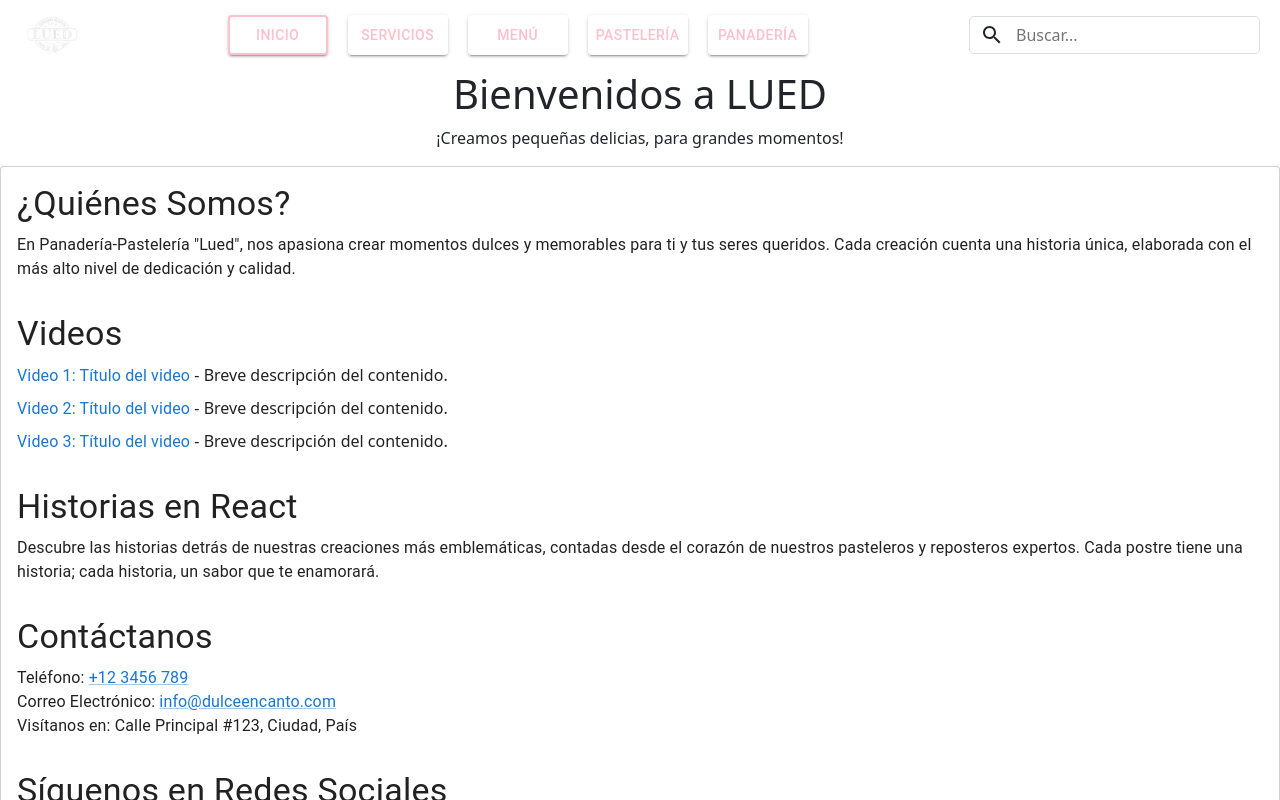
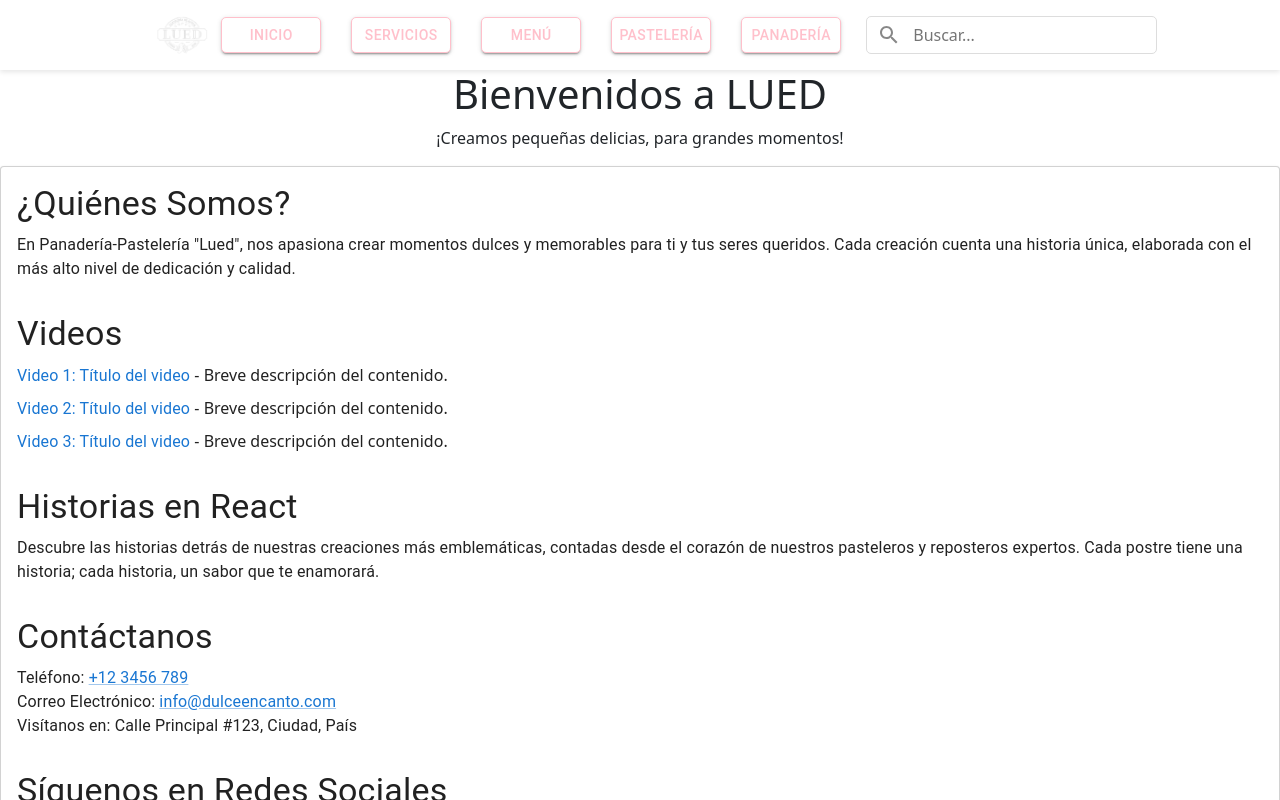
Before and after one commit to luedP/Lued, a React (Vite) app in the folder web-lued/: page / in a window 1280 px wide. Shown: the top 800 px of the page. Built offline with nearby package versions, Linux system fonts and the light colour scheme.

Commit message:
ajuste de header

```diff
--- a/web-lued/src/App.css
+++ b/web-lued/src/App.css
@@ -17,6 +17,7 @@
 .logo.react:hover {
   filter: drop-shadow(0 0 2em #61dafbaa);
 }
+
 
 @keyframes logo-spin {
   from {
--- a/web-lued/src/App.jsx
+++ b/web-lued/src/App.jsx
@@ -10,7 +10,7 @@ function App() {
      <SearchProvider>
       <Header />
       <RoutesIndex />
-      </SearchProvider>
+     </SearchProvider>
     </>
   )
 }
--- a/web-lued/src/layouts/header.jsx
+++ b/web-lued/src/layouts/header.jsx
@@ -1,136 +1,3 @@
-/* import { Link, NavLink } from "react-router-dom";
-import { useContext } from 'react';
-import { SearchContext } from "../components/context/SearchContext";
-import './header.scss'
-import logo from '../layouts/logo-blanco-sinfondo.png'
-import { Button } from '@mui/material';
-
-const Header = () => {
-
-  const { setSearchTerm } = useContext(SearchContext);
-
-  const linkIsActive = (isActive) => {
-    return isActive ? 'header__item-link header__item-link--is--active' : 'header__item-link'
-  }
-  const handleSearch = (event) => {
-    setSearchTerm(event.target.value);
-  };
-  return (
-    <header>
-      <nav className="header">
-      <NavLink to="/" className="header__logo">
-      <img src={logo} alt="Logo de LUED" />
-    </NavLink>
-        <div className='header__center'>
-        <input
-          type="text"
-          placeholder="Buscar..."
-          onChange={handleSearch}
-          className='header__search-bar'
-        />
-      </div>
-
-        <ul className="header__nav-list">
-        <li className="header__list-item">
-        <NavLink
-          to="/"
-          className={({ isActive }) => linkIsActive(isActive)}
-        >
-          {({ isActive }) => (
-            <Button
-              variant="contained"
-              sx={{
-                width: '100px',
-                backgroundColor: 'white',
-                color: isActive ? 'pink' : 'pink',
-                '&:hover': {
-                  backgroundColor: '#f0f0f0',
-                },
-                border: isActive ? '2px solid pink' : '2px solid transparent',
-              }}
-            >
-              Home
-            </Button>
-          )}
-        </NavLink>
-      </li>
-      <li className="header__list-item">
-        <NavLink
-          to="/Menu"
-          className={({ isActive }) => linkIsActive(isActive)}
-        >
-          {({ isActive }) => (
-            <Button
-              variant="contained"
-              sx={{
-                width: '100px',
-                backgroundColor: 'white',
-                color: isActive ? 'pink' : 'pink',
-                '&:hover': {
-                  backgroundColor: '#f0f0f0',
-                },
-                border: isActive ? '2px solid pink' : '2px solid transparent',
-              }}
-            >
-              Menu
-            </Button>
-          )}
-        </NavLink>
-      </li>
-            <li className="header__list-item">
-            <NavLink
-                to="/Pasteleria"
-                className={({ isActive })=>linkIsActive(isActive)}
-            >
-             {({ isActive }) => (
-            <Button
-              variant="contained"
-              sx={{
-                width: '100px',
-                backgroundColor: 'white',
-                color: isActive ? 'pink' : 'pink',
-                '&:hover': {
-                  backgroundColor: '#f0f0f0',
-                },
-                border: isActive ? '2px solid pink' : '2px solid transparent',
-              }}
-            >
-              Pasteleria
-            </Button>
-          )}
-        </NavLink>
-            </li>
-            <li className="header__list-item">
-            <NavLink
-                to="/Panaderia"
-                className={({ isActive })=>linkIsActive(isActive)}
-            >
-              {({ isActive }) => (
-            <Button
-              variant="contained"
-              sx={{
-                width: '100px',
-                backgroundColor: 'white',
-                color: isActive ? 'pink' : 'pink',
-                '&:hover': {
-                  backgroundColor: '#f0f0f0',
-                },
-                border: isActive ? '2px solid pink' : '2px solid transparent',
-              }}
-            >
-              Panaderia
-            </Button>
-          )}
-        </NavLink>
-            </li>
-        </ul>
-      </nav>
-    </header>
-  );
-};
-
-export default Header;  */
-
 import { Link, NavLink } from "react-router-dom";
 import { useContext } from 'react';
 import { SearchContext } from "../components/context/SearchContext";
@@ -151,6 +18,7 @@ const Header = () => {
   };
 
   return (
+    <div className="main-content">
     <header className="header">
     <nav className="header__nav">
       <NavLink to="/" className="header__logo">
@@ -259,6 +127,7 @@ const Header = () => {
       </div>
     </nav>
   </header>
+  </div>
   );
 };
 
--- a/web-lued/src/layouts/header.scss
+++ b/web-lued/src/layouts/header.scss
@@ -1,9 +1,15 @@
 .header {
+  position: fixed;
+  top: 0;
+  left: 0;
+  width: 100%;
   display: flex;
   align-items: center;
   justify-content: space-between;
-  padding: 10px 20px;
+  padding: 10px 150px;
   background-color: #fff;
+  box-shadow: 0 2px 5px rgba(0, 0, 0, 0.1);
+  z-index: 1000;
 
   &__logo img {
     height: 50px;
@@ -30,6 +36,7 @@
   &__item-link {
     text-decoration: none;
     color: #000;
+
     &--is--active {
       font-weight: bold;
       color: pink;
@@ -43,12 +50,34 @@
     border: 1px solid #ddd;
     padding: 5px 10px;
     border-radius: 5px;
+
+    input[type="text"] {
+      border: none;
+      margin-left: 10px;
+      outline: none;
+      font-size: 16px;
+    }
+
+    svg {
+      color: #888;
+    }
   }
 
-  &__search-bar {
-    border: none;
-    margin-left: 10px;
-    outline: none;
-    font-size: 16px;
+  .MuiButton-root {
+    color: pink;
+    background-color: #fff;
+    border: 1px solid pink;
+    border-radius: 5px;
+    padding: 5px 10px;
+    margin: 0 5px;
+
+    &:hover {
+      background-color: pink;
+      color: #fff;
+      border: 1px solid pink;
+    }
   }
 }
+.main-content {
+  margin-top: 70px; // Adjust this value based on the height of your header
+}
```
Lines whose indentation alone changed are shown as unchanged.
